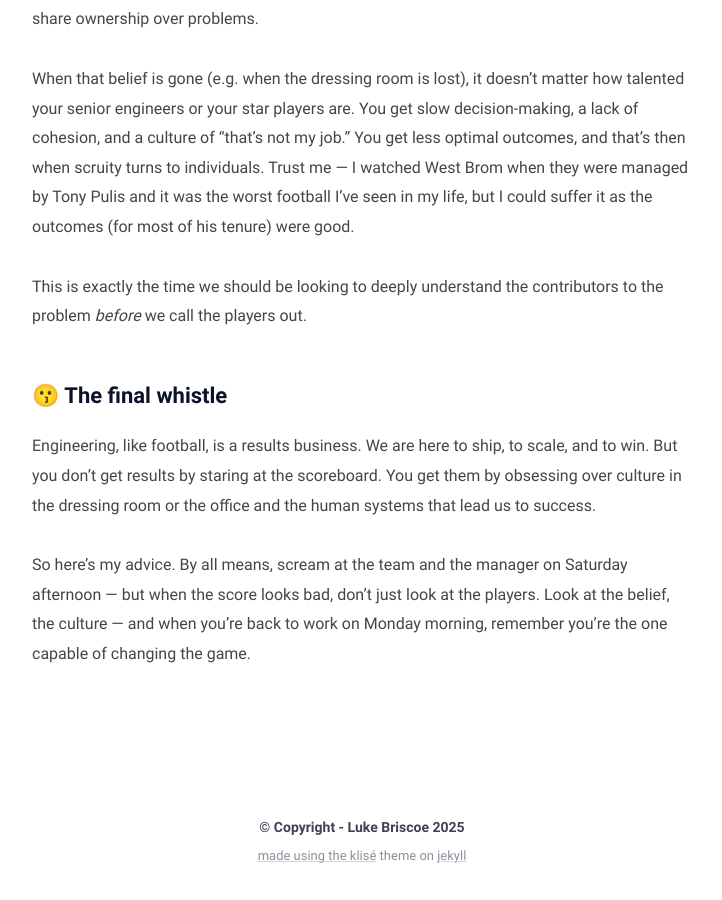
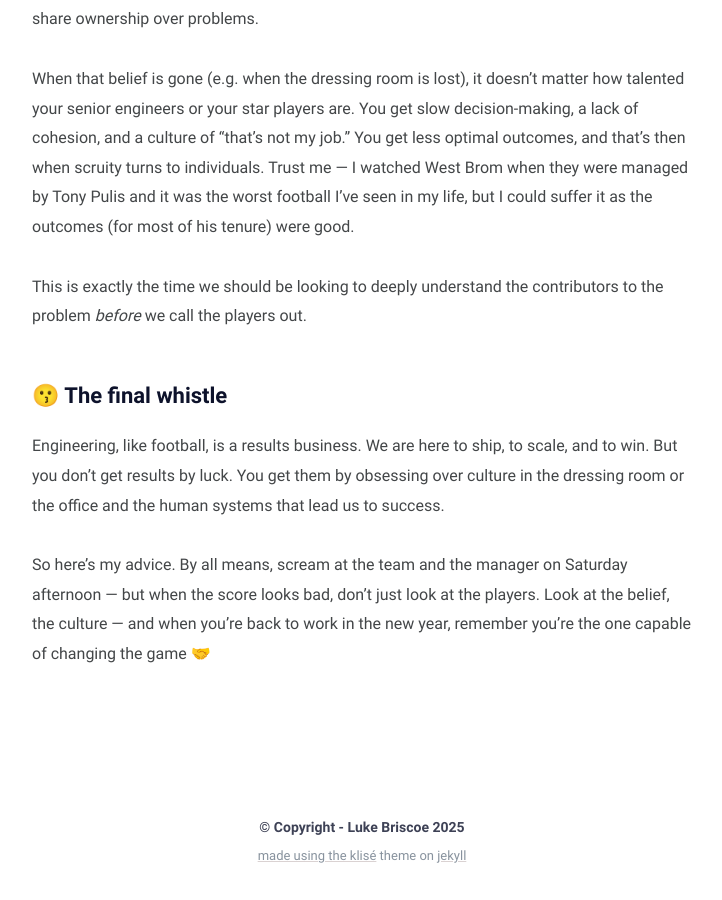
Before and after one commit to lukebriscoe/lukebriscoe.github.io, a Jekyll site: the page built from _posts/2025-12-19-leadership-belief-wba.md, in a window 1280 px wide and 900 px high, scrolled down 2601 px. Shown: the whole window, without its empty margins (278-1000 px from the left). Built offline with Jekyll 4.4.1, drawn with Linux system fonts in a browser that asks for light colours.

Commit message:
minor updates

```diff
--- a/_posts/2025-12-19-leadership-belief-wba.md
+++ b/_posts/2025-12-19-leadership-belief-wba.md
@@ -44,6 +44,6 @@ This is exactly the time we should be looking to deeply understand the contribut
 
 ## 😗 The final whistle
 
-Engineering, like football, is a results business. We are here to ship, to scale, and to win. But you don't get results by staring at the scoreboard. You get them by obsessing over culture in the dressing room or the office and the human systems that lead us to success.
+Engineering, like football, is a results business. We are here to ship, to scale, and to win. But you don't get results by luck. You get them by obsessing over culture in the dressing room or the office and the human systems that lead us to success.
 
-So here's my advice. By all means, scream at the team and the manager on Saturday afternoon — but when the score looks bad, don’t just look at the players. Look at the belief, the culture — and when you’re back to work on Monday morning, remember you’re the one capable of changing the game.
+So here's my advice. By all means, scream at the team and the manager on Saturday afternoon — but when the score looks bad, don’t just look at the players. Look at the belief, the culture — and when you’re back to work in the new year, remember you’re the one capable of changing the game 🤝
```
